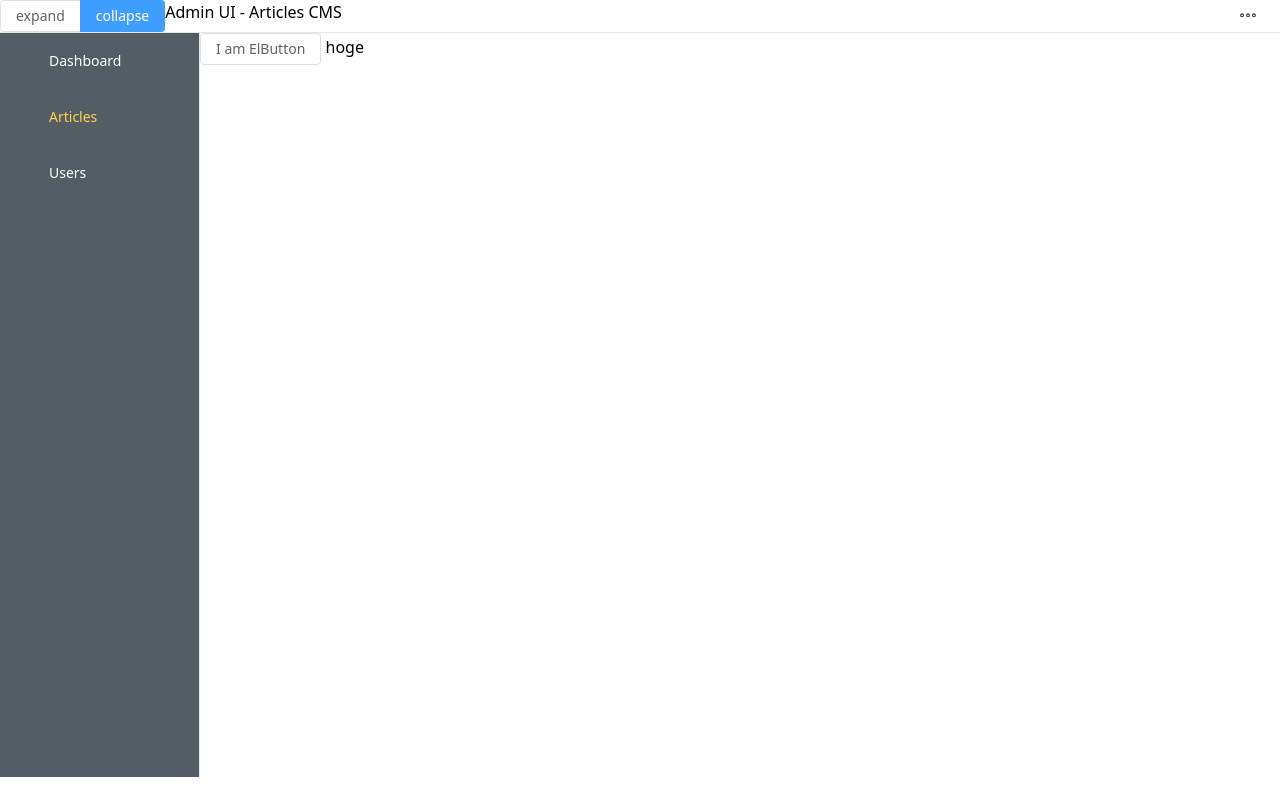
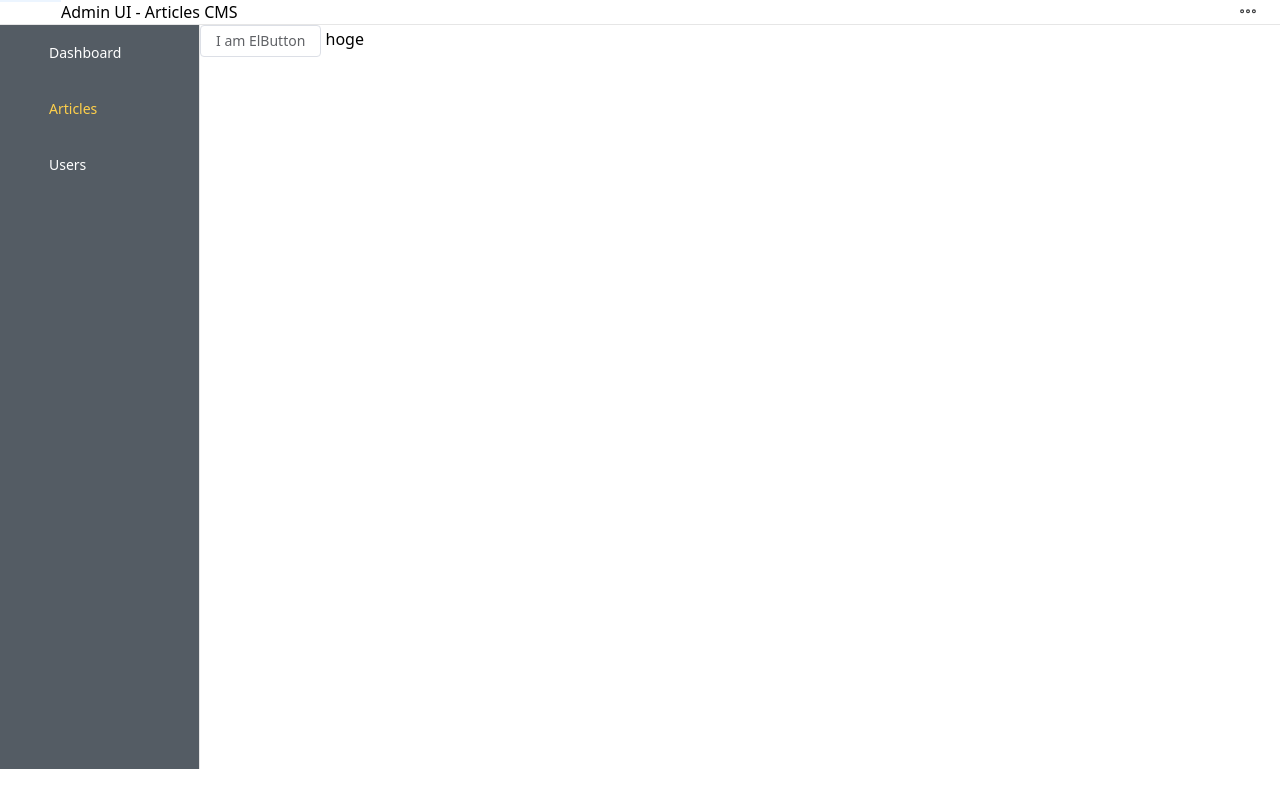
Before and after one commit to NaoyaMiyagawa/vite-sample-admin, a Vue app: page / in a window 1280 px wide. Built offline with nearby package versions, Linux system fonts and the light colour scheme.

Commit message:
feat(sidebar): add toggle fn on navbar icon

```diff
--- a/src/App.vue
+++ b/src/App.vue
@@ -3,11 +3,14 @@ import { ref } from '@vue/reactivity';
 import NavBar from '@/components/NavBar.vue';
 import SideBar from '@/components/SideBar.vue';
 
-const isCollapsed = ref(false);
+let isCollapsed = ref(false);
+const toggleSideBar = () => {
+  isCollapsed.value = !isCollapsed.value;
+};
 </script>
 
 <template>
-  <NavBar />
+  <NavBar :is-collapsed="isCollapsed" @toggle-side-bar="toggleSideBar" />
   <div class="flex">
     <SideBar :is-collapsed="isCollapsed" />
     <div class="flex-grow">
--- a/src/components/NavBar.vue
+++ b/src/components/NavBar.vue
@@ -1,25 +1,25 @@
 <script setup lang="ts">
 import { System } from '@/consts/system';
 import { Notification } from '@element-plus/icons';
-import { ref } from '@vue/reactivity';
+
+defineProps({
+  isCollapsed: { type: Boolean, required: true },
+});
+defineEmits(['toggle-side-bar']);
 
 const loginUserName = 'Jedrich';
 const pageName = 'Articles CMS';
-const isCollapse = ref(true);
-const circleUrl =
-  'https://cube.elemecdn.com/0/88/03b0d39583f48206768a7534e55bcpng.png';
+const circleUrl = 'https://cube.elemecdn.com/0/88/03b0d39583f48206768a7534e55bcpng.png';
 const activeIndex = '1';
 </script>
 
 <template>
   <el-menu :default-active="activeIndex" class="flex" mode="horizontal">
     <div class="flex">
-      <div class="m-auto px-4">
-        <el-radio-group v-model="isCollapse">
-          <el-radio-button :label="false">expand</el-radio-button>
-          <el-radio-button :label="true">collapse</el-radio-button>
-        </el-radio-group>
-      </div>
+      <el-menu-item index class="px-4" @click="$emit('toggle-side-bar')">
+        <i :class="[isCollapsed ? 'el-icon-s-unfold' : 'el-icon-s-fold']" />
+      </el-menu-item>
+
       <div class="m-auto ml-4">{{ System.name }} - {{ pageName }}</div>
     </div>
 
@@ -38,7 +38,7 @@ const activeIndex = '1';
 
       <el-sub-menu index class="mr-6">
         <template #title>
-          <el-avatar :size="40" :src="circleUrl" class="align-middle mr-4" />
+          <el-avatar :size="40" :src="circleUrl" class="mr-4 align-middle" />
         </template>
         <el-menu-item index="2-1">Profile</el-menu-item>
         <el-menu-item index="2-2">Settings</el-menu-item>
--- a/src/components/SideBar.vue
+++ b/src/components/SideBar.vue
@@ -1,10 +1,6 @@
 <script setup lang="ts">
 defineProps({
-  isCollapsed: {
-    type: Boolean,
-    reqired: true,
-    default: false,
-  },
+  isCollapsed: { type: Boolean, reqired: true },
 });
 </script>
 
@@ -31,7 +27,7 @@ defineProps({
 
     <!-- Users -->
     <el-menu-item index="3">
-      <i class="el-icon-menu"></i>
+      <i class="el-icon-user"></i>
       <span>Users</span>
     </el-menu-item>
   </el-menu>
```
Also changed, not shown: 1 other file (tests, documents, lock files or other folders).
